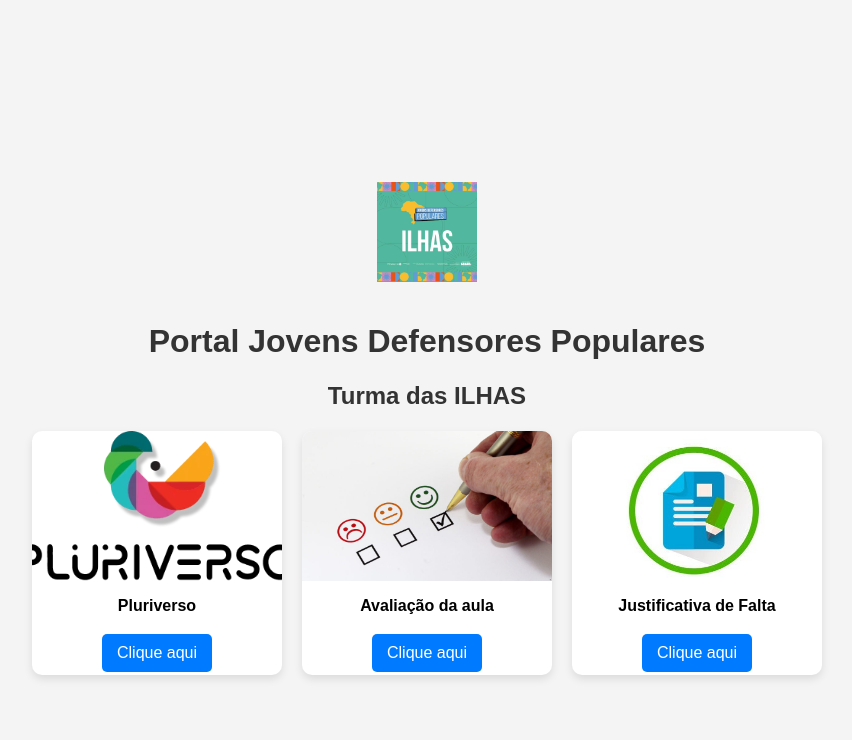
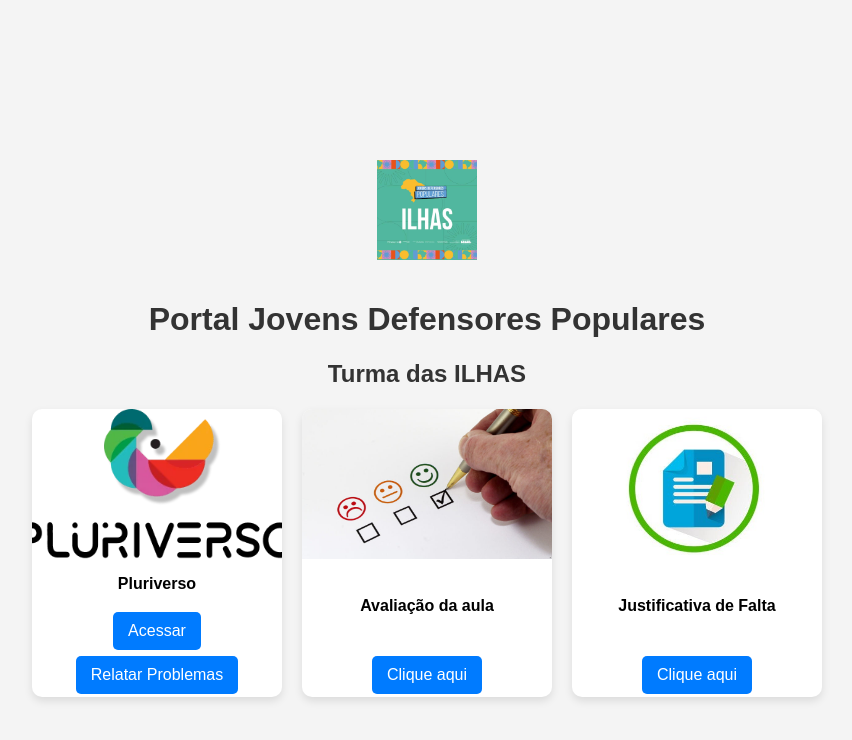
Before and after one commit to Hospedagem-Web/Portal-da-ILHAS, a plain HTML site: page index.html in a window 1280 px wide. Shown: the whole page, without its empty margins (213-1065 px from the left). Drawn offline with Linux system fonts and the light colour scheme.

Commit message:
Update index.html

```diff
--- a/index.html
+++ b/index.html
@@ -19,7 +19,8 @@
     <div class="card">
       <img src="img/pluri.webp" alt="Logo 1">
       <h3>Pluriverso</h3>
-      <a href="https://pluriverso.online/" target="_blank" class="btn">Clique aqui</a>
+      <a href="https://pluriverso.online/" target="_blank" class="btn">Acessar</a>
+      <a href="https://forms.gle/bH3uouq7AJYaBYbZ7" target="_blank" class="btn">Relatar Problemas</a>
     </div>
 
     <div class="cards-container">
```
